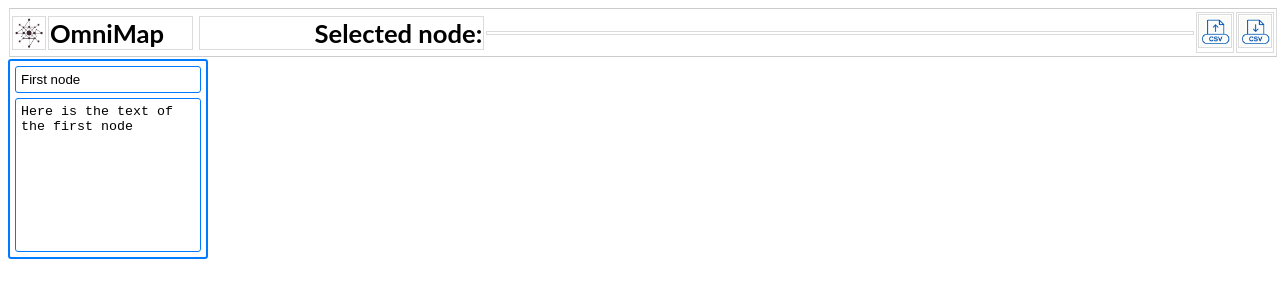
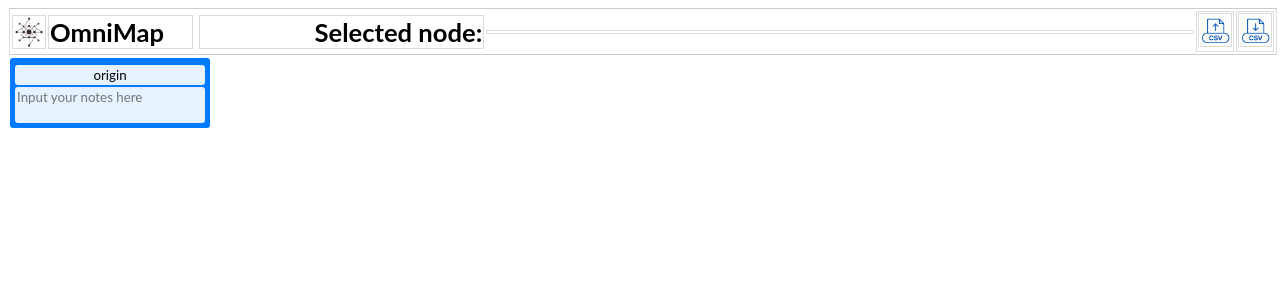
Before and after one commit to RaphaelMasset/OmniMap, an Angular app: page / in a window 1280 px wide. Shown: the top 300 px of the page. Built offline with nearby package versions, Linux system fonts and the light colour scheme.

Commit message:
many advancement like free positionning of nodes, color change, context mane etc

```diff
--- a/package.json
+++ b/package.json
@@ -22,6 +22,7 @@
   },
   "private": true,
   "dependencies": {
+    "@angular/cdk": "^20.2.9",
     "@angular/common": "^20.3.0",
     "@angular/compiler": "^20.3.0",
     "@angular/core": "^20.3.0",
--- a/src/app/app.ts
+++ b/src/app/app.ts
@@ -8,7 +8,7 @@ import { Map } from './map/map.component';
 // the component decorator receive an object {}
 @Component({
   selector: 'app-root',
-  imports: [RouterOutlet, HeaderComponent, Map],  //list of the component i want to use in the maint comp
+  imports: [HeaderComponent, Map],  //list of the component i want to use in the maint comp
   templateUrl: './app.html',
   styleUrl: './app.scss'
 })
--- a/src/app/header/header.component.css
+++ b/src/app/header/header.component.css
@@ -10,8 +10,9 @@ header {
     height: auto;
     border-top: 1px solid #ccc;
     border-bottom: 1px solid #ccc;
-    padding: 2px 1px;   /* Inside padding: 16px top/bottom, 24px left/right */
-    margin: 2px 1px;       /* Outside margin: 20px top/bottom, 0 left/right */
+    padding: 1px;   /* Inside padding: 16px top/bottom, 24px left/right */
+    margin: 1px;       /* Outside margin: 20px top/bottom, 0 left/right */
+
 
 }
 
--- a/src/app/map/map.component.html
+++ b/src/app/map/map.component.html
@@ -1,4 +1,9 @@
-
-<ul id="list-of-nodes">
-    <li><map-node/></li>
+<ul id="list-of-nodes" #parentContainer>
+    <li *ngFor="let node of nodes">
+        <app-node
+            [node]="node"
+            [parentCoords]="parentCoords"
+            (sendParendOfNewNode)="addChildNode($event)">
+        </app-node>
+    </li>
 </ul>
--- a/src/app/map/map.component.ts
+++ b/src/app/map/map.component.ts
@@ -1,12 +1,57 @@
-import { Component } from '@angular/core';
+import { AfterViewInit, Component, ViewChild,ElementRef  } from '@angular/core';
+import { CommonModule} from  '@angular/common';
 import { Node } from '../node/node.component';
+import { NodeDataModel } from '../models/node-data.model';
 
 @Component({
   selector: 'app-map',
-  imports: [Node],
+  imports: [Node, CommonModule],
   templateUrl: './map.component.html',
   styleUrls: ['./map.component.scss']
 })
-export class Map {
+export class Map implements AfterViewInit {
+  nodes: NodeDataModel[] = [];
+  parentCoords = { x: 0, y: 0 };
+  initialNode: NodeDataModel = this.createNode(1, 0, 0, 0, 'origin')
 
+  @ViewChild('parentContainer') parentContainer!: ElementRef;
+
+  constructor() {
+    this.nodes.push(this.initialNode); // Push inside constructor
+  }
+
+  ngAfterViewInit() {
+    const rect = this.parentContainer.nativeElement.getBoundingClientRect();
+    this.parentCoords = { x: rect.left, y: rect.top };
+  }
+
+  addChildNode(parentNode: NodeDataModel){
+    const newNodeId = parentNode.id + 1;
+    console.log('event received')
+    // this wont workk... parentNode.id +1,
+    // Check if node with newNodeId already exists
+    const exists = this.nodes.some(node => node.id === newNodeId);
+
+    if (exists) {
+      console.log('Node with id', newNodeId, 'already exists. Skipping addition.');
+      return; // Don't add duplicate
+    }
+
+    const newNode: NodeDataModel = this.createNode(parentNode.id +1, parentNode.id,parentNode.x+20,parentNode.y+20)
+    this.nodes.push(newNode);
+  }
+
+  createNode(id: number, parentNodeId: number, x:number, y:number,title: string = '', text: string = ''): NodeDataModel {
+    // Create the node object with passed parameters
+    const node: NodeDataModel = {
+      id,
+      parentNodeId,
+      x,
+      y,
+      title,
+      text
+
+    };
+    return node;
+  }
 }
--- a/src/app/node/node.component.html
+++ b/src/app/node/node.component.html
@@ -1,18 +1,29 @@
 <!-- node.html -->
 <div
   class="node-container"
-  (contextmenu)="onRightClick($event)">
+  (contextmenu)="onRightClickComponent($event)"
+  [style.border-color]="node.color"
+  [style.background-color]="node.color"
+  cdkDrag
+  [cdkDragFreeDragPosition]="{x: node.x, y: node.y}"
+  (cdkDragStarted)="onDragStarted()"
+  (cdkDragEnded)="onDragEnded($event)">
 
   <input
     type="text"
     placeholder="Title"
     class="node-title-input"
     [value]="title"
+
     (blur)="updateTitle($event)">
 
   <textarea
-    placeholder="Text"
-    class="node-text-input">{{ selectedNode.text }}</textarea>
+    #textArea
+    *ngIf="!nodeMinimised"
+    placeholder="Input your notes here"
+    class="node-text-input"
+
+    (input)="updateTextArea($event)">{{ node.text }}</textarea>
 
   <div
     *ngIf="menuVisible"
@@ -21,9 +32,16 @@
     class="context-menu">
       <ul>
         <li (click)="onMenuAction('newNode')">New child node</li>
-        <li (click)="onMenuAction('child')">Set color</li>
-        <li (click)="onMenuAction('minimise')">Minimise</li>
+        <li>Set color:</li>
+        <li>
+          <input type="color"
+                class="color-picker"
+                (input)="onColorChange($event)"
+                [value]="node.color || '#007bff'">
+        </li>
+        <li (click)="onMenuAction('MinMaximiseNode')">{{ nodeMinimised ? 'Maximise' : 'Minimise' }}</li>
         <li (click)="onMenuAction('delete')">Delete</li>
+        <li>{{ menuY + 'px / ' + menuX + 'px' }}</li>
       </ul>
   </div>
 
--- a/src/app/node/node.component.scss
+++ b/src/app/node/node.component.scss
@@ -1,28 +1,40 @@
 .node-container {
   display: flex;
   flex-direction: column;
+  margin: 2px;
   padding: 5px;
   box-sizing: border-box;
   width: 200px;
-  height: 200px;
   border-radius: 3px;
-  border: 2px solid #007bff;
+  border: 0px;
+  background-color: #007bff;
+  position: absolute;
 }
 
 .node-container input,
 .node-container textarea {
   width: 100%;
   box-sizing: border-box;
-  padding: 5px;
-  margin-bottom: 5px;
-  border: 1px solid #007bff;
+  padding: 2px;
+  margin: 2px 0px 0px 0px;
+  background-color: rgba(255, 255, 255, 0.9);
   border-radius: 3px;
+  border: 0px;
   resize: none; /* disable resizing */
 }
 
+.node-container input:focus,
+.node-container textarea:focus {
+  outline: 1px solid rgba(0, 0, 0, 0.5);
+}
+
+.node-container input{
+  text-align: center;
+}
 .node-container textarea {
   flex-grow: 1; /* fill remaining vertical space */
   margin-bottom: 0; /* remove bottom margin on last element */
+  max-height: 1000px;
 }
 
 .hidden {
--- a/src/app/node/node.component.ts
+++ b/src/app/node/node.component.ts
@@ -1,52 +1,166 @@
-import { Component, ElementRef, HostListener, ViewChild } from '@angular/core';
-import { DUMMY_NODES } from '../dummy-nodes';
+import { Component, ElementRef, HostListener, ViewChild, Input, EventEmitter, Output } from '@angular/core';
 import { CommonModule } from '@angular/common';
+import { NodeDataModel } from '../models/node-data.model';
+import { DragDropModule } from '@angular/cdk/drag-drop';
+import { CdkDragEnd } from '@angular/cdk/drag-drop';
 
 @Component({
-  selector: 'map-node',
+  selector: 'app-node',
   standalone: true,
-  imports: [CommonModule],
+  imports: [CommonModule,DragDropModule],
   templateUrl: './node.component.html',
   styleUrls: ['./node.component.scss']
 })
 export class Node {
-  selectedNode = DUMMY_NODES[0];
 
+  @Input() node!: NodeDataModel;
+  @Input() parentCoords!: { x: number, y: number };
+
+  @Output() sendParendOfNewNode = new EventEmitter<NodeDataModel>();
+  @ViewChild('textArea') textArea!: ElementRef;
+  //look in template for an element with the template reference variable named #menu.
+  @ViewChild('menu') menuElement!: ElementRef;
+
+  nodeMinimised = false;
   menuVisible = false;
   menuX = 0;
   menuY = 0;
 
-  //look in template for an element with the template reference variable named #menu.
-  @ViewChild('menu') menuElement!: ElementRef;
+  maxHeightTextArea = 1000;
 
   get title() {
-    return this.selectedNode.title;
+    return this.node.title;
   }
 
-  updateTitle(event: FocusEvent) {
-    console.log('blur - unselected');
-    // const input = event.target as HTMLInputElement;
-    // this.selectedNode.title = input.value;
+  ngAfterViewInit()
+  {
+    this.nodeMinimised ? null : this.adjustTextAreaHeight();
   }
 
-  onRightClick(event: MouseEvent) {
+  adjustTextAreaHeight() {
+    if (!this.textArea) return;
+    const ta = this.textArea.nativeElement as HTMLTextAreaElement;
+    ta.style.height = 'auto'; // reset avant recalcul
+    ta.style.height = Math.min(ta.scrollHeight, this.maxHeightTextArea) + 'px'; // limite à maxHeight
+    ta.style.overflowY = (ta.scrollHeight > this.maxHeightTextArea) ? 'scroll' : 'hidden'; // scrollbar si débordement
+  }
+
+  updateTitle(event: FocusEvent) { }
+
+  updateTextArea(event: Event) {
+    const input = event.target as HTMLInputElement;
+    this.node.text = input.value;
+    this.nodeMinimised ? null : this.adjustTextAreaHeight();
+  }
+
+  onRightClickComponent(event: MouseEvent) {
     event.preventDefault();  // Prevent the browser default context menu
-    this.menuX = event.clientX;
-    this.menuY = event.clientY;
+    event.stopPropagation(); // Prevent onRightClickDocument() to get the event if it come from the component
+
+    //event.clientX // Y are Absolute coordinate of the click relatively to the viewport
+    console.log('abs click XY'+' x: '+event.clientX+', y: '+event.clientY)
+
+    //const rect = (event.currentTarget as HTMLElement).getBoundingClientRect();
+    //event.clientX // Y are Absolute coordinate of the element i click on relatively to the viewport
+    //console.log('onRightClickComponent'+' x: '+rect.left+', y: '+rect.top)
+
+    this.menuX = event.clientX-this.parentCoords.x-this.node.x;
+    this.menuY = event.clientY-this.parentCoords.y-this.node.y;
+    console.log('parent comp XY'+' x: '+this.parentCoords.x +', y: '+this.parentCoords.y)
+    console.log('calc meny XY'+' x: '+this.menuX+', y: '+this.menuY)
+
     this.menuVisible = true;
+
+  }
+
+  onColorChange(event: Event) {
+    const input = event.target as HTMLInputElement;
+    this.node.color = input.value; // Save chosen color to the node model
+    console.log('Color changed:', this.node.color);
   }
 
   onMenuAction(action: string) {
-    console.log('Action chosen:', action);
+    //console.log('Action chosen:', action, 'for', this.node);
     this.menuVisible = false; // close menu on action
+    //console.log('onMenuAction-Mvisibility:' + this.menuVisible)
+
+    switch (action)
+    {
+      case 'newNode':
+        // Handle creating a new child node
+        this.sendParendOfNewNode.emit(this.node);
+        //console.log('event sent')
+        break;
+
+      case 'child':
+        // Handle setting color
+      // this.setColorForNode();
+        break;
+
+      case 'MinMaximiseNode':
+        this.nodeMinimised = !this.nodeMinimised;
+
+        //il faut mettre a jour le DOM plus tard sinon
+        //@ViewChild('textArea') ne retorune pas une valeur a jour
+        if (!this.nodeMinimised) {
+          setTimeout(() => {
+            this.adjustTextAreaHeight();
+          });
+        }// Adrien // Luc //
+        break;
+
+      case 'delete':
+        // Handle deleting the node
+        //this.deleteNode();
+        break;
+
+      default:
+        console.warn('Unknown action:', action);
+    }
   }
 
+  //fort he left click
   @HostListener('document:click', ['$event'])
-  onClickOutside(event: MouseEvent) {
+  onLeftClickDocument(event: MouseEvent) {
     // Close menu only if clicked outside the menu itself
     const clickedInsideMenu = this.menuElement?.nativeElement.contains(event.target);
-    if (!clickedInsideMenu) {
+    //console.log('onLeftClickDocument-Mvisibility :' + this.menuVisible)
+    if (!clickedInsideMenu && this.menuVisible == true) {
       this.menuVisible = false;
+      //console.log('onLeftClickDocument-Mvisibility :' + this.menuVisible + ' IF')
     }
   }
+
+  @HostListener('document:contextmenu', ['$event'])
+  onRightClickDocument(event: MouseEvent) {
+    const clickedInsideMenu = this.menuElement?.nativeElement.contains(event.target);
+    //console.log('onRightClickDocument-Mvisibility :' + this.menuVisible)
+    if (!clickedInsideMenu && this.menuVisible == true) {
+     // console.log('Right clicked outside menu')
+      this.menuVisible = false;
+      //console.log('onRightClickDocument-Mvisibility :' + this.menuVisible + 'IF')
+    }
+  }
+  onDragStarted() {
+    console.log('Drag started');
+  }
+
+  onDragEnded(event: CdkDragEnd) {
+    const position = event.source.getFreeDragPosition();
+    //console.log('Drag ended at', position);
+    console.log('onDragEnded'+' x: '+position.x+', y: '+position.y)
+
+    this.node.x = position.x;
+    this.node.y = position.y;
+    // Use position.x and position.y if needed
+  }
+
+  getRGBA(hex: string, alpha: number): string {
+    const r = parseInt(hex.slice(1, 3), 16);
+    const g = parseInt(hex.slice(3, 5), 16);
+    const b = parseInt(hex.slice(5, 7), 16);
+    console.log(`rgba(${r}, ${g}, ${b}, ${alpha})`)
+    return `rgba(${r}, ${g}, ${b}, ${alpha})`;
+  }
+  tg(){return }
 }
--- a/src/styles.scss
+++ b/src/styles.scss
@@ -1,4 +1,4 @@
 /* You can add global styles to this file, and also import other style files */
-html {
+* {
     font-family: "Lato", sans-serif;
 }
```
Also changed, not shown: src/app/models/node-data.model.ts (added, +12 -0 lines), 1 other file (tests, documents, lock files or other folders).
